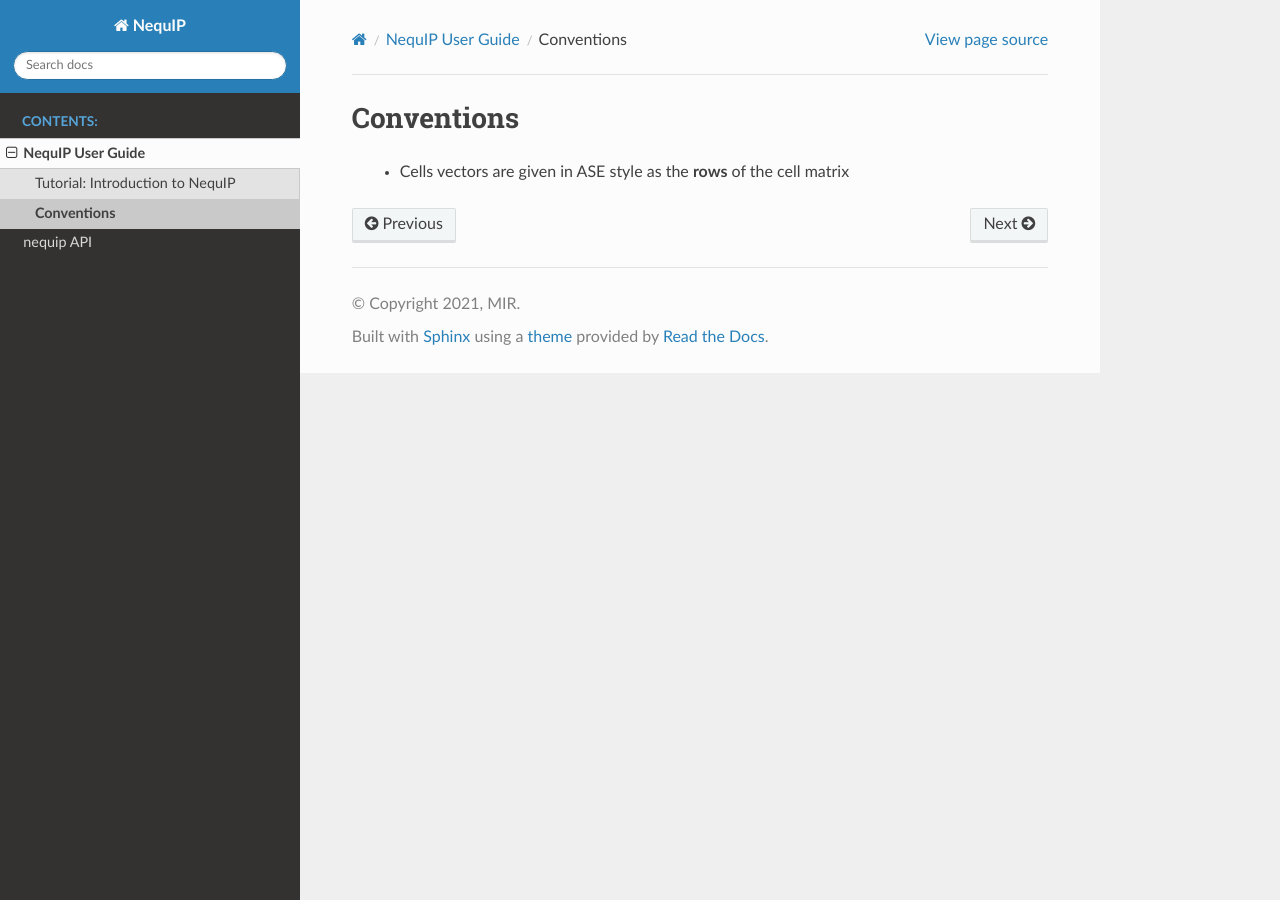
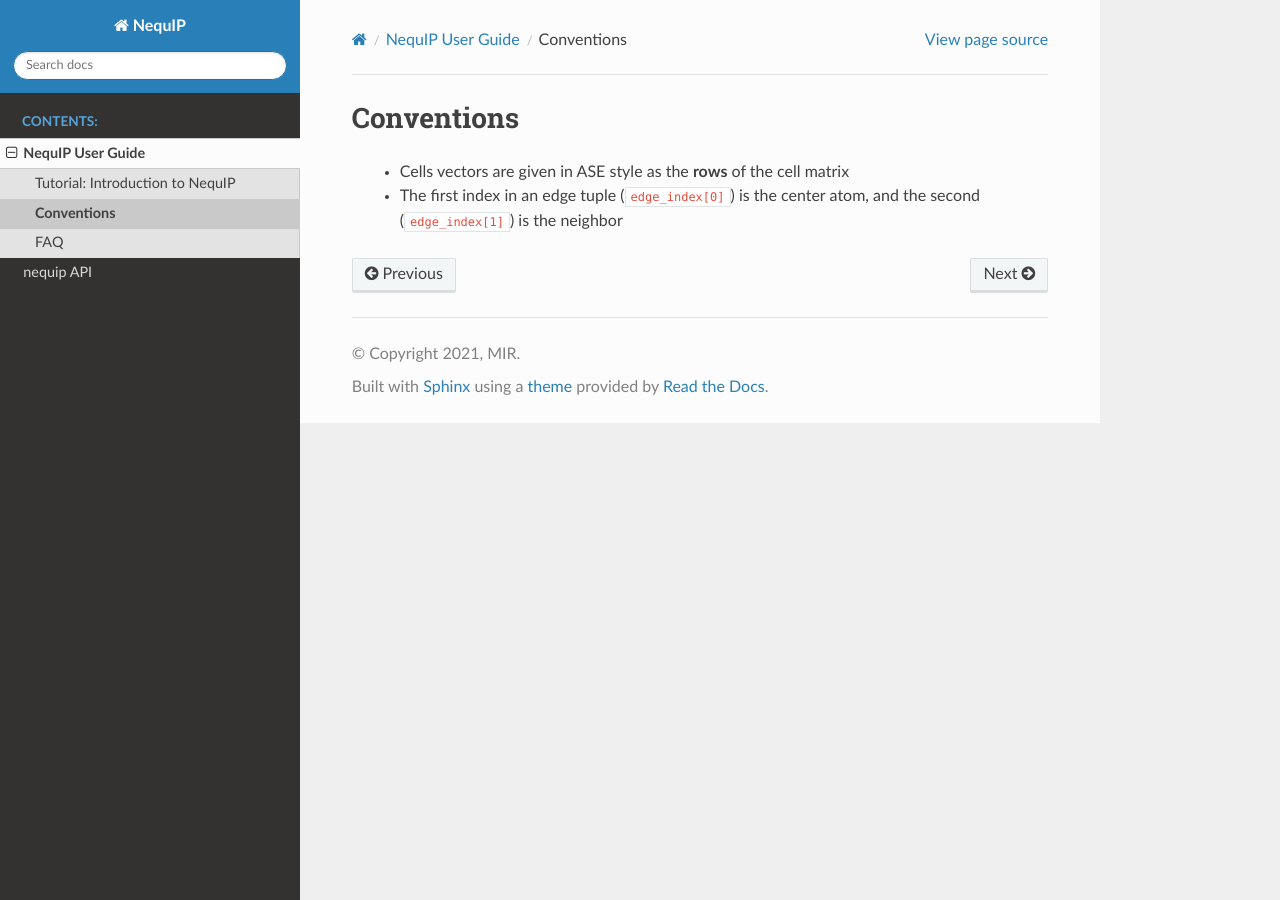
Before and after one commit to mir-group/nequip, a Sphinx documentation site: the page built from docs/guide/conventions.rst, in a window 1280 px wide. Built offline with Sphinx 7.4.7 and the Read the Docs theme 2.0.0, drawn with Linux system fonts in a browser that asks for light colours.

Commit message:
initial FAQ

```diff
--- a/docs/guide/conventions.rst
+++ b/docs/guide/conventions.rst
@@ -2,3 +2,4 @@
 ===========
 
  - Cells vectors are given in ASE style as the **rows** of the cell matrix
+ - The first index in an edge tuple (``edge_index[0]``) is the center atom, and the second (``edge_index[1]``) is the neighbor
--- a/docs/guide/guide.rst
+++ b/docs/guide/guide.rst
@@ -5,3 +5,4 @@
 
     intro
     conventions
+    FAQ
```
Also changed, not shown: docs/guide/FAQ.rst (added, +14 -0 lines).
